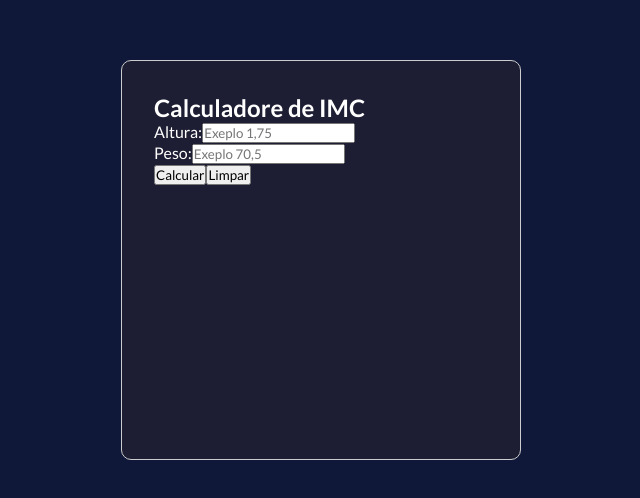
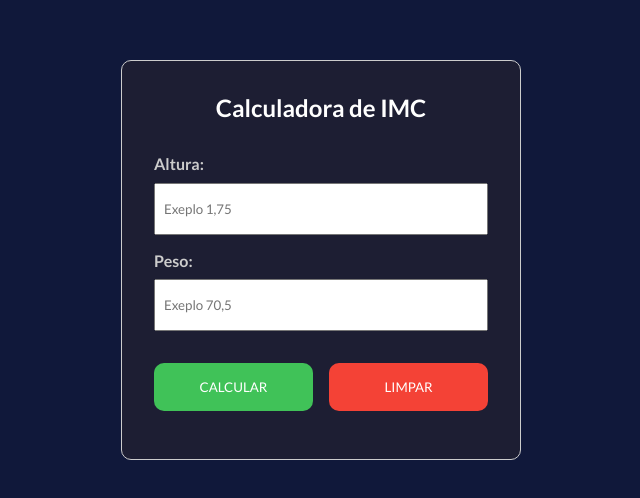
Before and after one commit to Marcus-Vinicios/IMC-Calculator, a React (Vite) app: page / in a window 1280 px wide. Shown: the part 140-638 px from the top of the page, without its empty margins (319-959 px from the left). Built offline with nearby package versions, Linux system fonts and the light colour scheme.

Commit message:
style: styling the imc-calculator component

```diff
--- a/src/components/Calculator/ImcCalculator.css
+++ b/src/components/Calculator/ImcCalculator.css
@@ -0,0 +1,35 @@
+#calc-container h2 {
+  text-align: center;
+  margin-bottom: 2rem;
+  font-weight: bold;
+}
+
+.form-inputs {
+  display: flex;
+  flex-direction: column;
+  justify-content: space-between;
+}
+
+.form-control {
+  display: flex;
+  flex-direction: column;
+  flex: 1;
+  margin-bottom: 1rem;
+}
+
+.form-control label {
+  font-weight: bold;
+  margin-bottom: .6rem;
+  color: #ccc;
+}
+
+.form-control input {
+  padding: 1rem 0.5rem;
+}
+
+.action-control {
+  display: flex;
+  justify-content: space-between;
+  gap: 1rem;
+  margin-top: 1rem;
+}
--- a/src/components/Calculator/ImcCalculator.jsx
+++ b/src/components/Calculator/ImcCalculator.jsx
@@ -1,10 +1,11 @@
 import React from 'react'
 import "./ImcCalculator.css"
+import Button from '../Button/Button'
 
 const ImcCalculator = () => {
   return (
-    <div>
-      <h2>Calculadore de IMC</h2>
+    <div id='calc-container'>
+      <h2>Calculadora de IMC</h2>
       <form id='imc-form'>
         <div className='form-inputs'>
           <div className='form-control'>
@@ -27,8 +28,8 @@ const ImcCalculator = () => {
           </div>
         </div>
         <div className='action-control'>
-          <button>Calcular</button>
-          <button>Limpar</button>
+          <Button id={"calc-btn"} text={"Calcular"} />
+          <Button id={"clear-btn"} text={"Limpar"} />
         </div>
       </form>
     </div>
```
